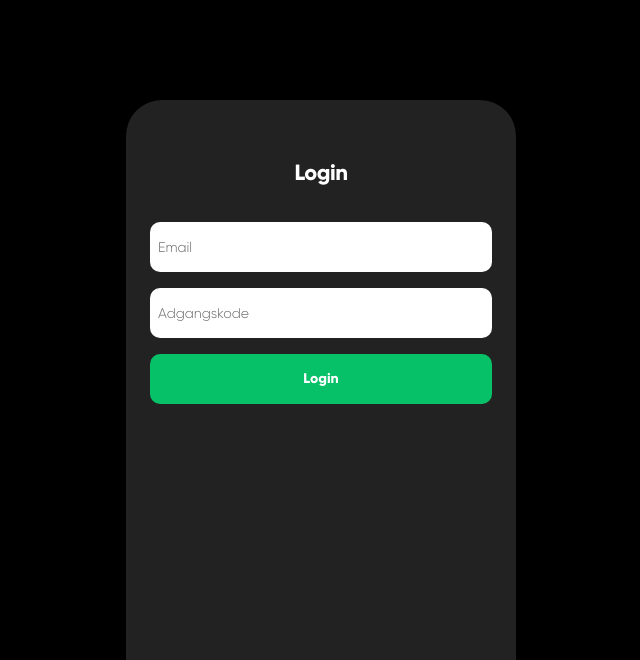
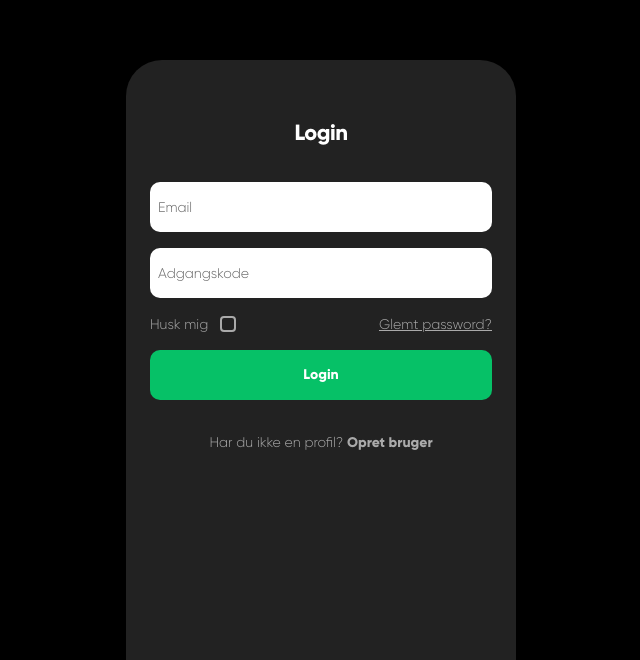
Before and after one commit to web2026-1-wash-world/wash_world_frontend, a Next.js app: page /login in a window 1280 px wide. Shown: the part 140-800 px from the top of the page, without its empty margins (319-959 px from the left). Built offline with nearby package versions, Linux system fonts and the light colour scheme; no server answers.

Commit message:
login design done

```diff
--- a/src/app/components/ui/Checkbox.tsx
+++ b/src/app/components/ui/Checkbox.tsx
@@ -5,17 +5,40 @@ type CheckboxProps = {
   onChange?: (e: React.ChangeEvent<HTMLInputElement>) => void
 }
 
-export function Checkbox({ name, label, checked, onChange }: CheckboxProps) {
+export function Checkbox({
+  name,
+  label,
+  checked,
+  onChange,
+}: CheckboxProps) {
   return (
-    <label className="flex items-center gap-2 cursor-pointer">
-      <p className="text-text-white">{label}</p>
+    <label className="flex items-center gap-3 cursor-pointer">
+      <p className="text-text-secondary text-sm">
+        {label}
+      </p>
+
+      <div className="relative">
         <input
           type="checkbox"
           name={name}
           checked={checked}
           onChange={onChange}
-        className="size-5 accent-brand-green"
+          className="peer sr-only"
         />
+
+        <div
+          className="
+            size-4
+            rounded-[4px]
+            border-2
+            border-text-secondary
+            bg-transparent
+            transition-colors
+            peer-checked:bg-brand-green
+            peer-checked:border-brand-green
+          "
+        />
+      </div>
     </label>
   )
 }
--- a/src/app/login/page.tsx
+++ b/src/app/login/page.tsx
@@ -5,6 +5,7 @@ import { useLogin } from "../hooks/useAuth"
 
 import { Input } from "@/app/components/ui/Input"
 import { Button } from "@/app/components/ui/Button"
+import { Checkbox } from "../components/ui/Checkbox"
 
 export default function LoginPage() {
   const login = useLogin()
@@ -22,8 +23,8 @@ export default function LoginPage() {
   }
 
   return (
-    <div>
-        <div className="bg-[var(--card)] min-h-screen px-6 flex items-start justify-center pt-15 mt-60 rounded-t-[36px]">
+    <div className="h-screen overflow-hidden bg-black pt-50">
+        <div className="bg-[var(--card)] h-full px-6 flex items-start justify-center py-15 rounded-t-[36px]">
             <form className="flex flex-col gap-4 w-full">
                 <h1 className="text-center mb-5">Login</h1>
 
@@ -43,9 +44,33 @@ export default function LoginPage() {
                 onChange={(e) => setPassword(e.target.value)}
                 />
 
+                <div className="flex items-center justify-between">
+                    <Checkbox
+                    name="remember"
+                    label="Husk mig"
+                    />
+
+                    <a
+                    href="/forgot-password"
+                    className="text-sm text-text-secondary underline"
+                    >Glemt password?
+                    </a>
+                </div>
+
                 <Button type="submit">
                 Login
                 </Button>
+
+                <p className="text-center text-sm text-text-secondary mt-4">
+                Har du ikke en profil?{" "}
+
+                <a
+                    href="/sign-up"
+                    className="font-bold text-text-secondary"
+                >
+                    Opret bruger
+                </a>
+                </p>
             </form>
         </div>
     </div>
```
Lines whose indentation alone changed are shown as unchanged.
